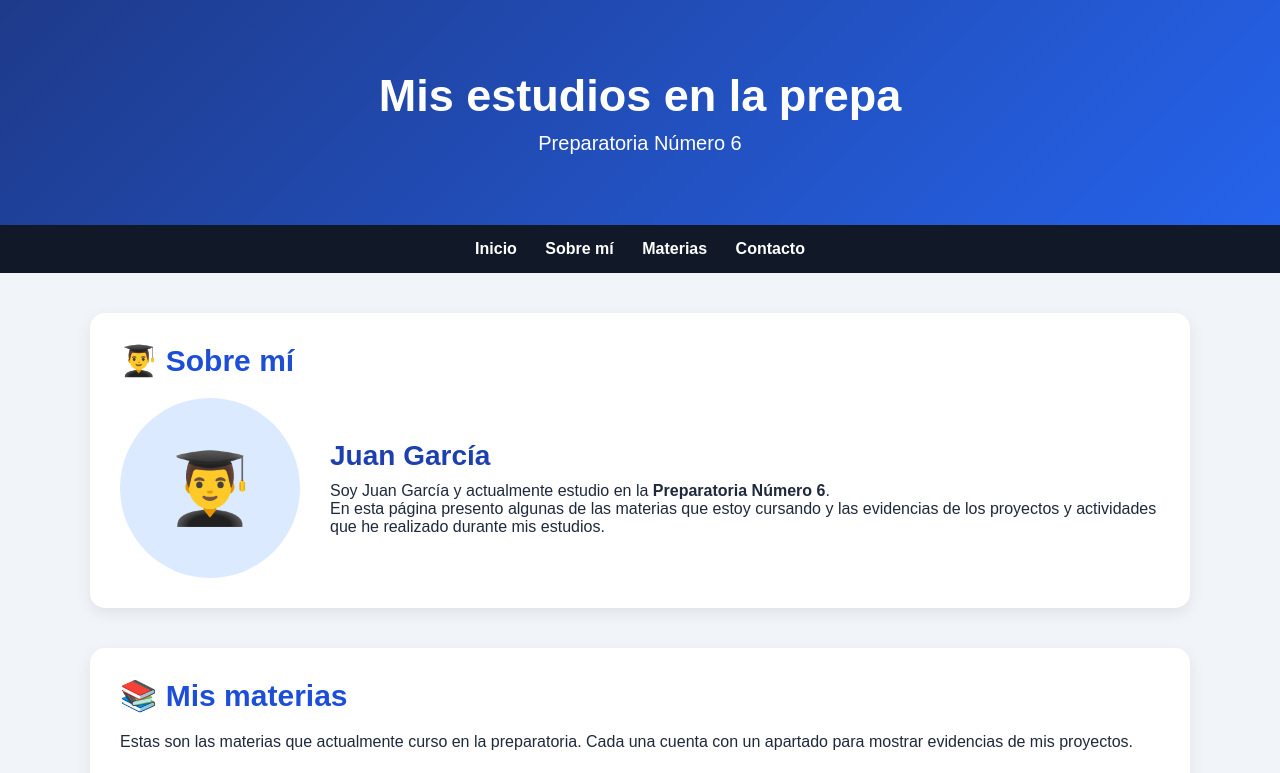
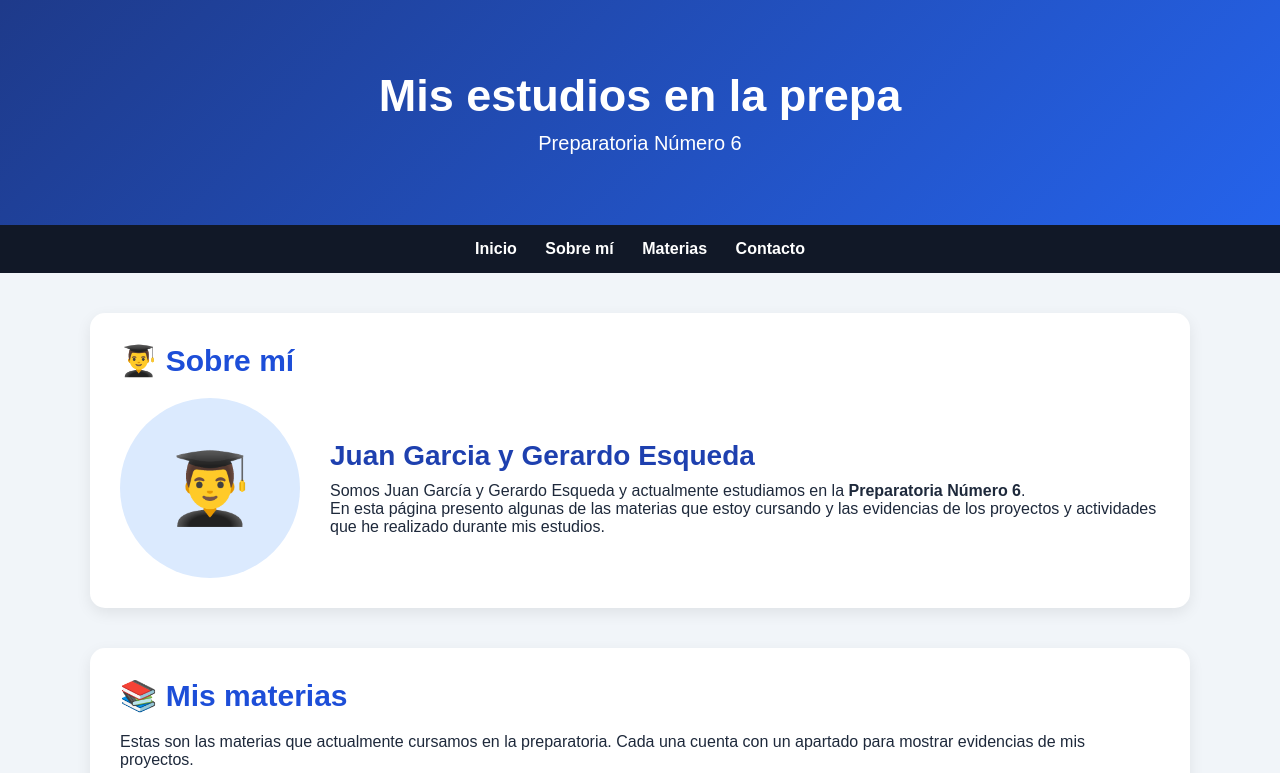
Before and after one commit to juanvelazquez3910-blip/Mis-estudios-en-la-prepa-, a plain HTML site: page index.html in a window 1280 px wide. Shown: the top 773 px of the page. Drawn offline with Linux system fonts and the light colour scheme.

Commit message:
Update index.html

```diff
--- a/index.html
+++ b/index.html
@@ -250,10 +250,10 @@
 
             <div class="informacion">
 
-                <h3>Juan García</h3>
+                <h3>Juan Garcia y Gerardo Esqueda</h3>
 
                 <p>
-                    Soy Juan García y actualmente estudio en la
+                    Somos Juan García y Gerardo Esqueda y  actualmente estudiamos en la
                     <strong>Preparatoria Número 6</strong>.
                 </p>
 
@@ -276,7 +276,7 @@
         <h2>📚 Mis materias</h2>
 
         <p style="margin-bottom: 25px;">
-            Estas son las materias que actualmente curso en la preparatoria.
+            Estas son las materias que actualmente cursamos en la preparatoria.
             Cada una cuenta con un apartado para mostrar evidencias de mis
             proyectos.
         </p>
@@ -567,7 +567,7 @@
         <br>
 
         <p>
-            <strong>Alumno:</strong> Juan García
+            <strong>Alumno:</strong> Juan García y Gerardo Esqueda
         </p>
 
         <p>
```
